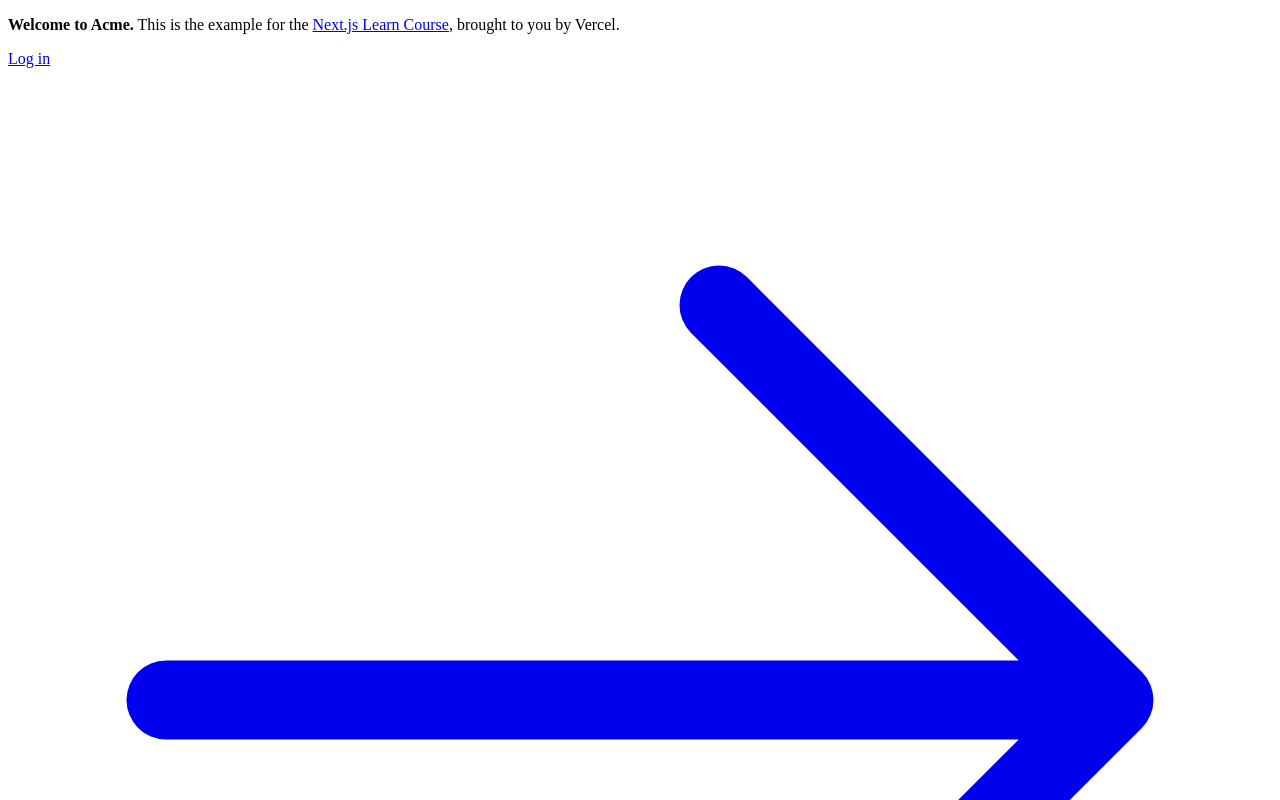
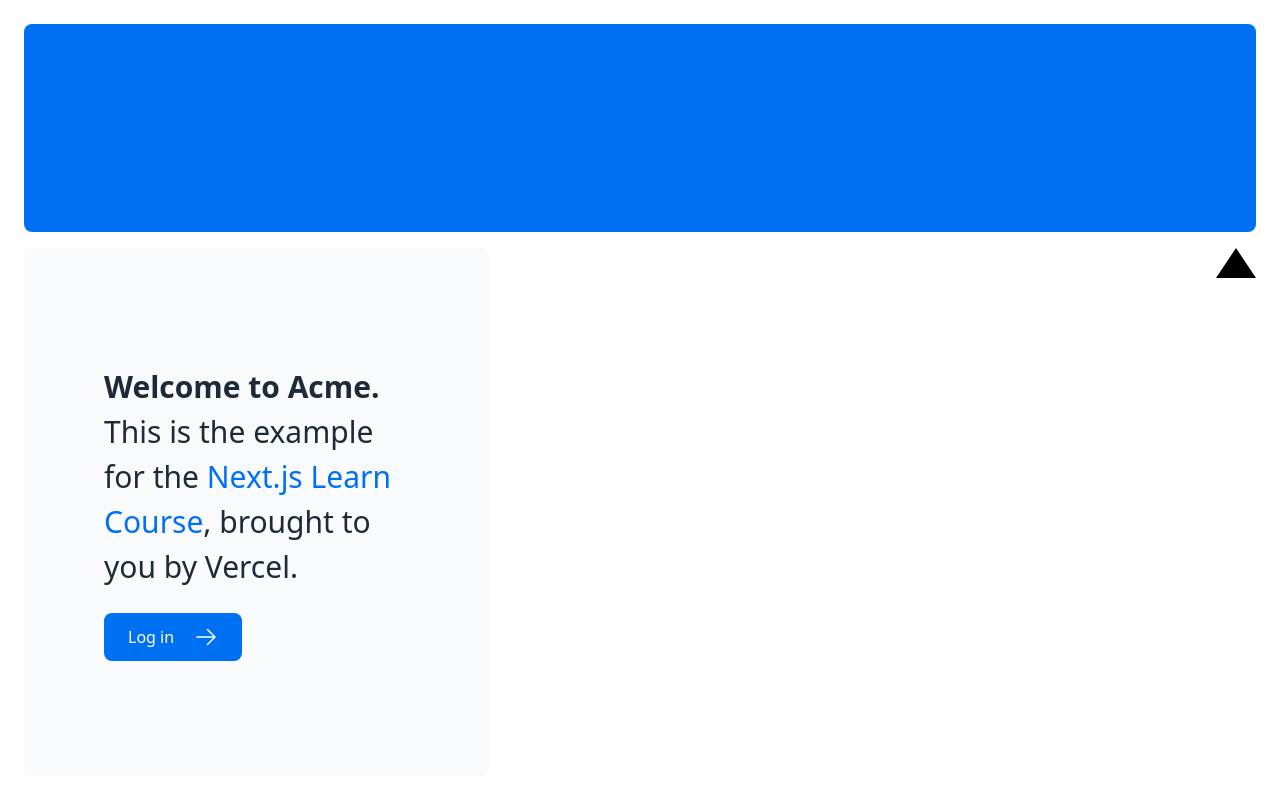
Before and after one commit to andyk2000/next-dashboard, a Next.js app: page / in a window 1280 px wide. Shown: the top 800 px of the page. Built offline with nearby package versions, Linux system fonts and the light colour scheme.

Commit message:
trial dashboard app first upload

```diff
--- a/app/layout.tsx
+++ b/app/layout.tsx
@@ -1,3 +1,5 @@
+import '@/app/ui/global.css';
+
 export default function RootLayout({
   children,
 }: {
--- a/app/page.tsx
+++ b/app/page.tsx
@@ -1,6 +1,7 @@
 import AcmeLogo from '@/app/ui/acme-logo';
 import { ArrowRightIcon } from '@heroicons/react/24/outline';
 import Link from 'next/link';
+import styles from '@/app/ui/home.module.css';
 
 export default function Page() {
   return (
@@ -27,6 +28,7 @@
         <div className="flex items-center justify-center p-6 md:w-3/5 md:px-28 md:py-12">
           {/* Add Hero Images Here */}
         </div>
+        <div className={styles.shape} />
       </div>
     </main>
   );
--- /dev/null
+++ b/app/ui/home.module.css
@@ -0,0 +1,7 @@
+.shape {
+    height: 0;
+    width: 0;
+    border-bottom: 30px solid black;
+    border-left: 20px solid transparent;
+    border-right: 20px solid transparent;
+  }
```
